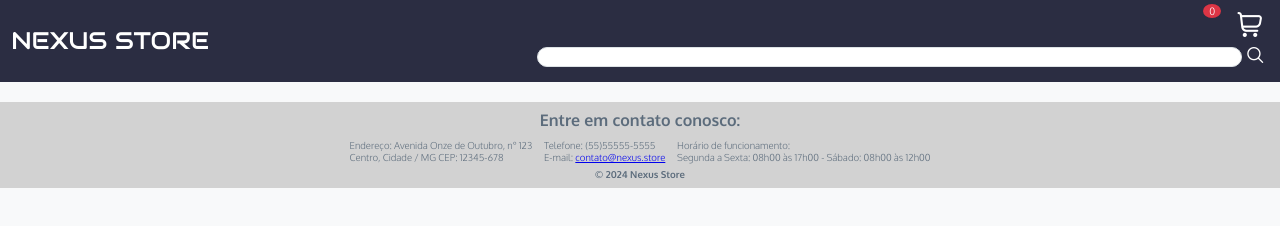
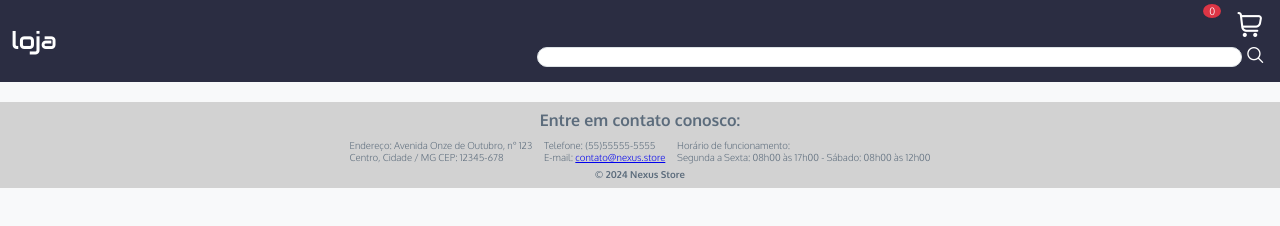
Before and after one commit to juan-pablocc/loja, a plain HTML site: page index.html in a window 1280 px wide. Drawn offline with nearby package versions, Linux system fonts and the light colour scheme; no server answers.

Commit message:
alteralçao do nome

```diff
--- a/index.html
+++ b/index.html
@@ -19,7 +19,7 @@
   </head>
   <body>
     <header>
-      <h1>NEXUS STORE</h1>
+      <h1>loja</h1>
       <div class="nav-content">
         <div class="icons">
           <div class="shop-cart" id="shop-car"><i class="fi fi-rr-shopping-cart"></i></div>
```
